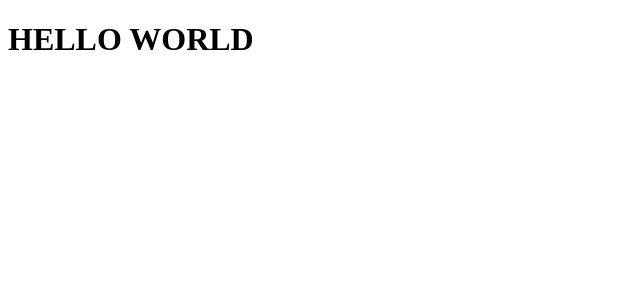
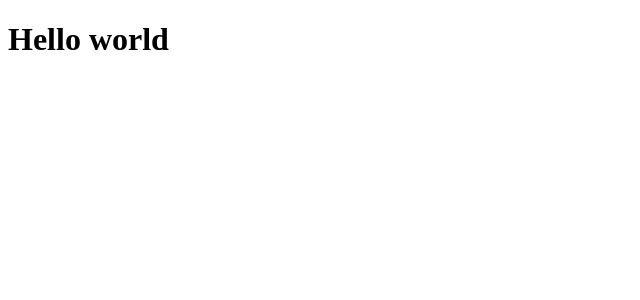
Before and after one commit to mdtrooper/react_boilerplate_minimal, a React app: page / in a window 1280 px wide. Shown: the top 300 px of the page, without its empty margins (0-640 px from the left). Built offline with nearby package versions, Linux system fonts and the light colour scheme.

Commit message:
Improve the example with a tiny react component.

```diff
--- /dev/null
+++ b/src/app.jsx
@@ -0,0 +1,12 @@
+import React from 'react'
+
+export default class App extends React.Component {
+    constructor(props) {
+        super(props);
+        this.state = {text: props.text}
+    }
+
+    render() {
+        return <h1>{this.state.text}</h1>
+    }
+}
--- a/src/index.js
+++ b/src/index.js
@@ -1,5 +1,7 @@
 import React from 'react'
 import { render } from 'react-dom'
 
+import App from './app'
+
 const root = document.getElementById('root')
-if (root) render(<h1>HELLO WORLD</h1>, root)
+if (root) render(<App text="Hello world" />, root)
--- a/webpack.config.dev.js
+++ b/webpack.config.dev.js
@@ -9,13 +9,16 @@ module.exports = {
   module: {
     rules: [
       {
-        test: /\.js$/,
+        test: /\.(js|jsx)$/,
         exclude: /node_modules/,
         use: {
           loader: 'babel-loader',
         },
       }
     ],
+  },
+  resolve: {
+    extensions: ['*', '.js', '.jsx']
   },
   plugins: [
     new HtmlWebpackPlugin({
```
